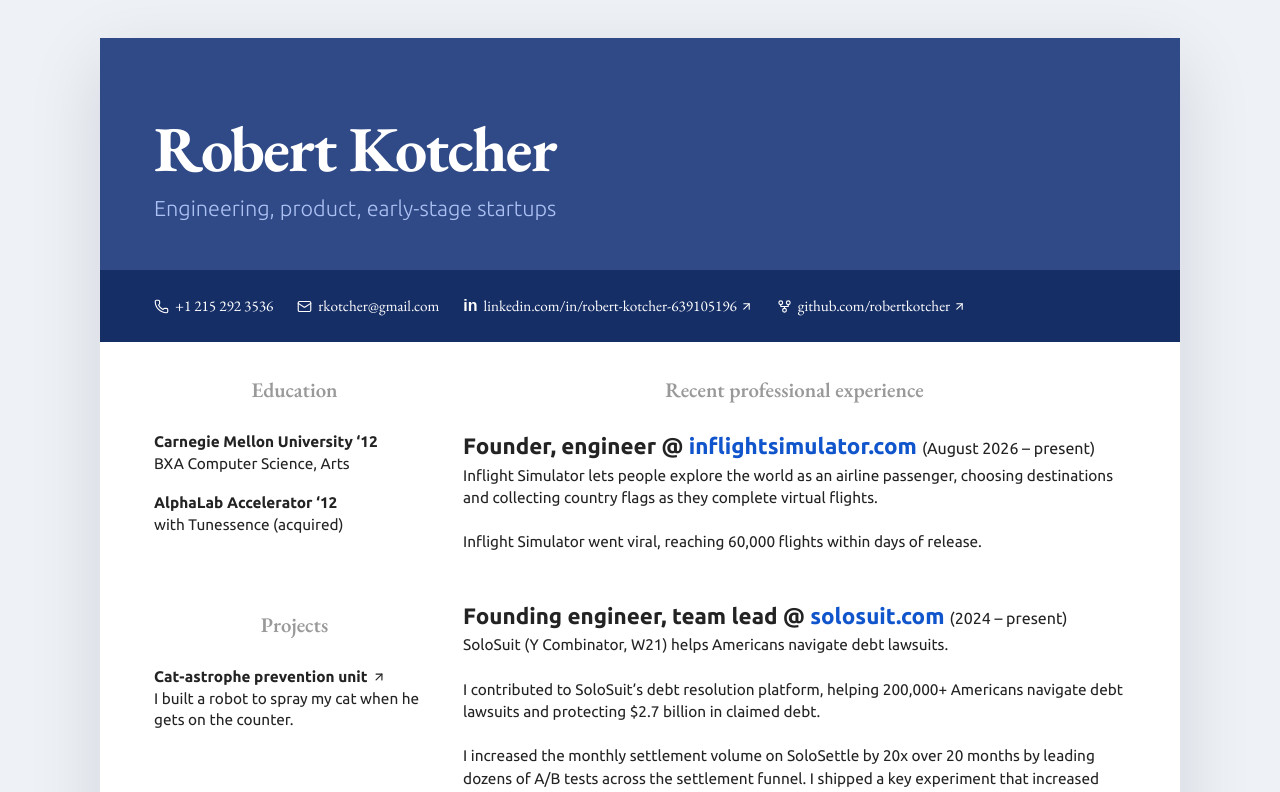
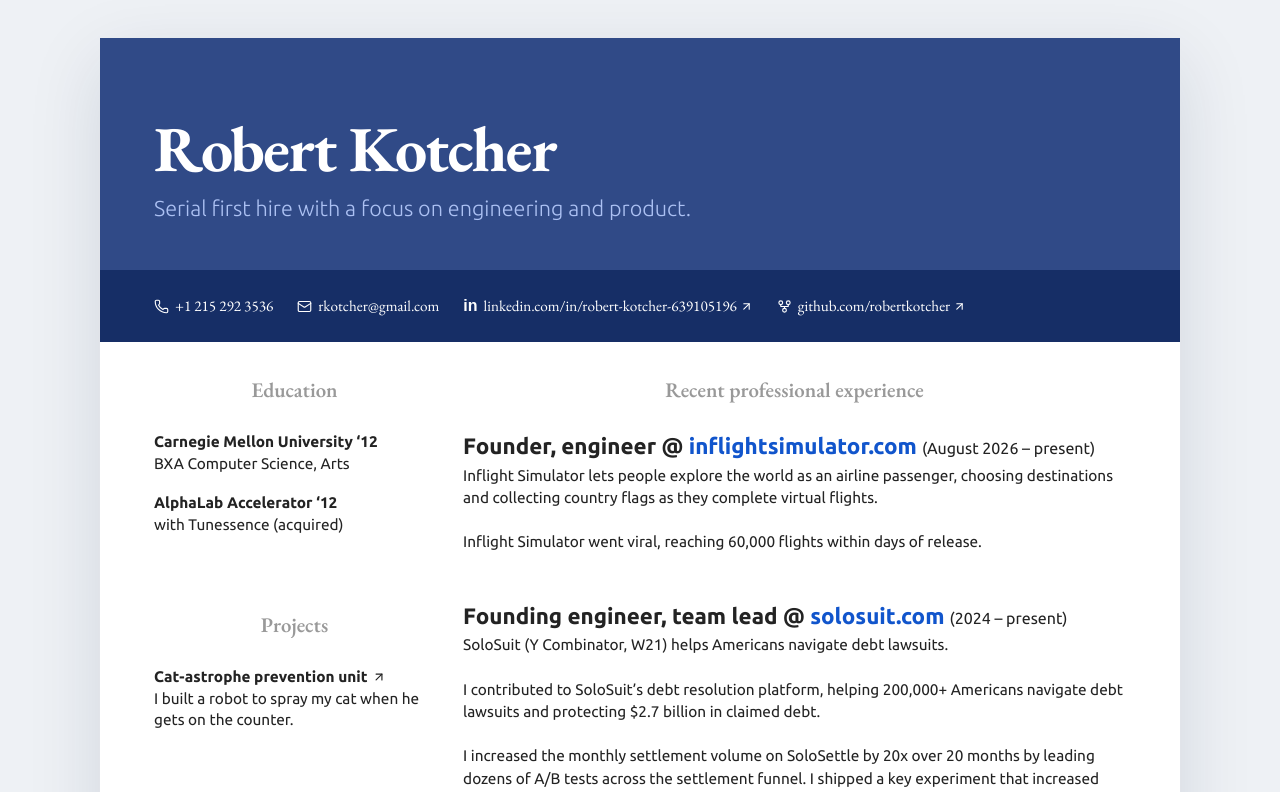
Before and after one commit to robertkotcher/robertkotcher.com, a Next.js app: page / in a window 1280 px wide. Shown: the top 792 px of the page. Built offline with nearby package versions, Linux system fonts and the light colour scheme.

Commit message:
Update resume tagline

```diff
--- a/app/page.tsx
+++ b/app/page.tsx
@@ -28,7 +28,7 @@ export default function Home() {
         <header className="resume-header">
           <div className="identity">
             <h1>Robert Kotcher</h1>
-            <p>Engineering, product, early-stage startups</p>
+            <p>Serial first hire with a focus on engineering and product.</p>
           </div>
 
           <address className="contact-bar">
```
Also changed, not shown: 1 other file (tests, documents, lock files or other folders).
